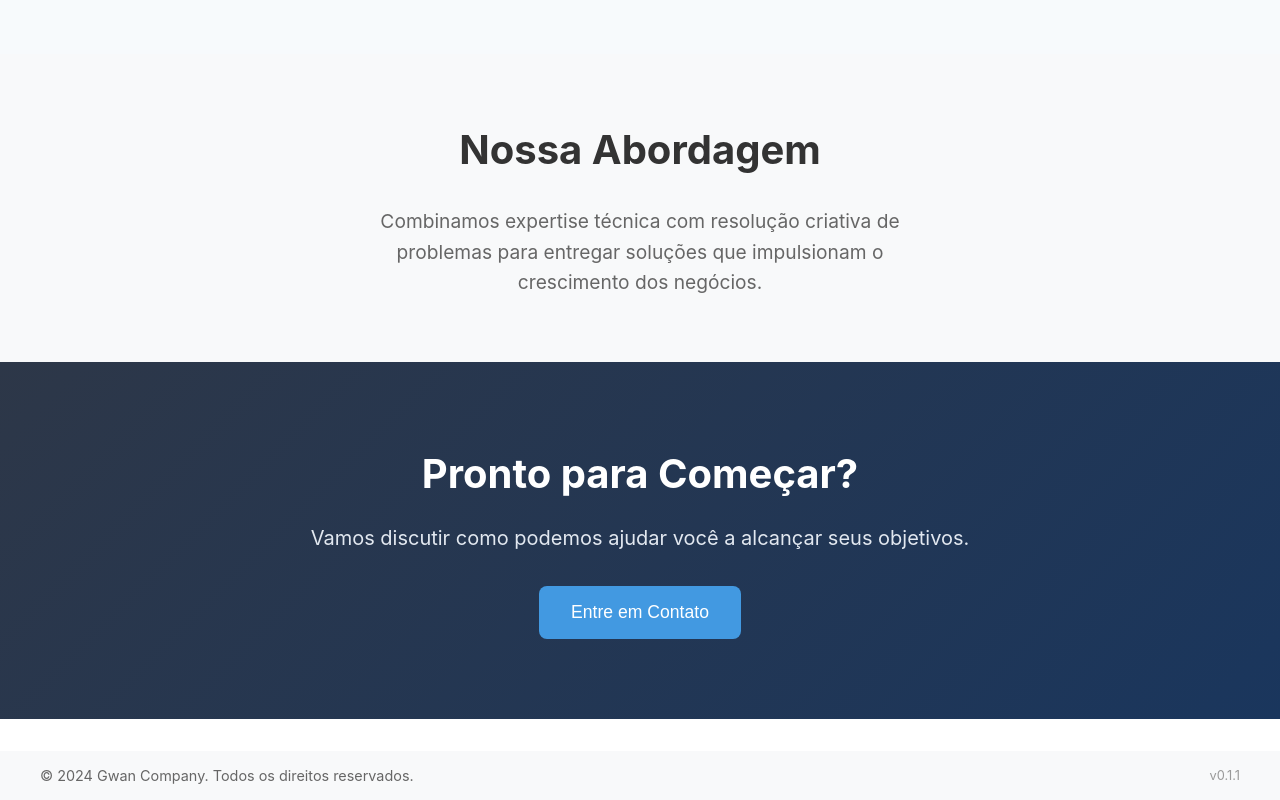
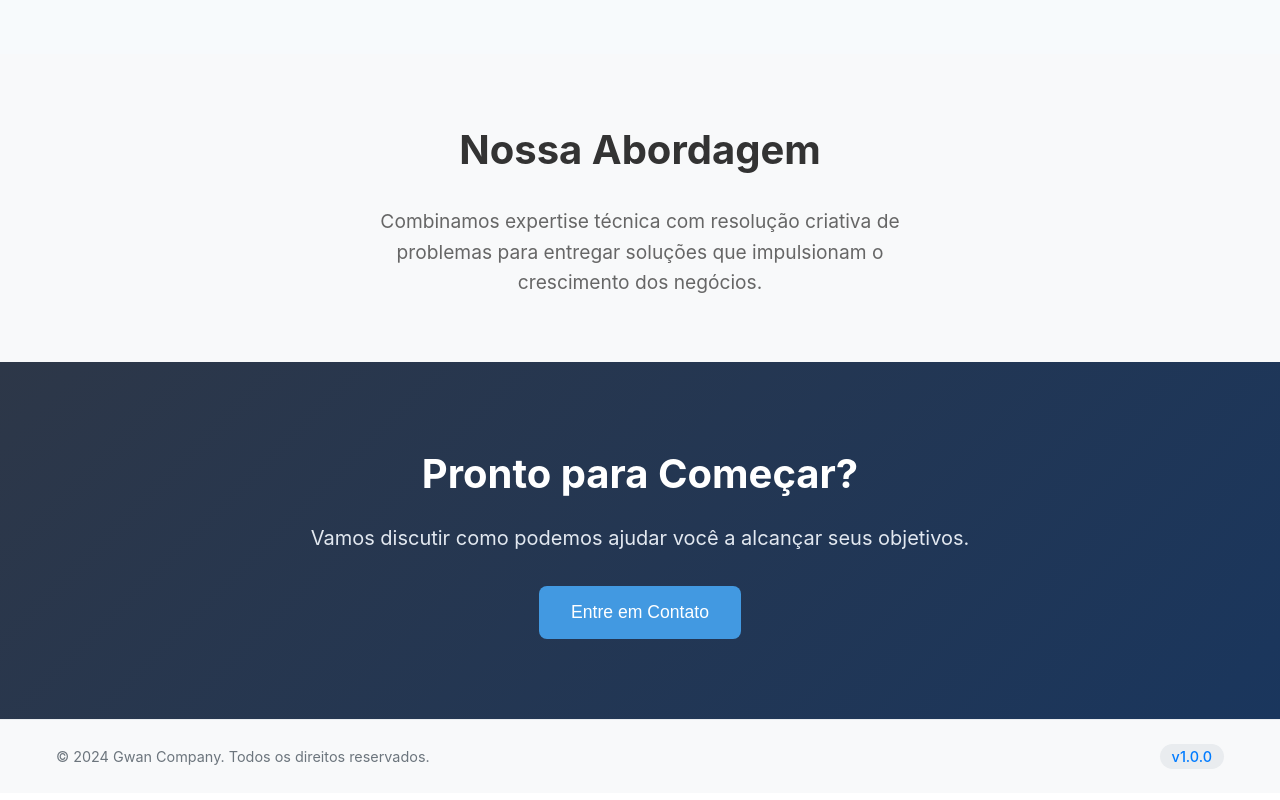
Before and after one commit to rastamansp/gwan-site, a React (Create React App) app: page / in a window 1280 px wide. Shown: the part 1594-2394 px from the top of the page. Built offline with nearby package versions, Linux system fonts and the light colour scheme.

Commit message:
feat: update site version to 1.0.0 and improve footer layout

```diff
--- a/src/components/Footer.css
+++ b/src/components/Footer.css
@@ -1,32 +1,39 @@
 .footer {
   background-color: #f8f9fa;
-  padding: 1rem;
-  text-align: center;
-  margin-top: 2rem;
+  padding: 1.5rem 0;
+  margin-top: auto;
+  border-top: 1px solid #e9ecef;
 }
 
 .footer-content {
   max-width: 1200px;
   margin: 0 auto;
+  padding: 0 1rem;
   display: flex;
   justify-content: space-between;
   align-items: center;
 }
 
-.footer p {
+.footer-text {
   margin: 0;
-  color: #666;
+  color: #6c757d;
   font-size: 0.9rem;
 }
 
-.footer .version {
-  color: #999;
-  font-size: 0.8rem;
+.footer-version {
+  margin: 0;
+  color: #007bff;
+  font-size: 0.9rem;
+  font-weight: 500;
+  background-color: #e9ecef;
+  padding: 0.25rem 0.75rem;
+  border-radius: 1rem;
 }
 
 @media (max-width: 768px) {
   .footer-content {
     flex-direction: column;
     gap: 0.5rem;
+    text-align: center;
   }
 }
--- a/src/components/Footer.tsx
+++ b/src/components/Footer.tsx
@@ -6,12 +6,17 @@ import './Footer.css';
 const Footer: React.FC = () => {
   const { language } = useLanguage();
   const t = translations[language];
+  const version = process.env.REACT_APP_VERSION || '1.0.0';
 
   return (
     <footer className="footer">
       <div className="footer-content">
-        <p>{t.footer.copyright}</p>
-        <p className="version">v{process.env.REACT_APP_VERSION || '0.1.1'}</p>
+        <p className="footer-text">
+          {t.footer.copyright}
+        </p>
+        <p className="footer-version">
+          v{version}
+        </p>
       </div>
     </footer>
   );
```
